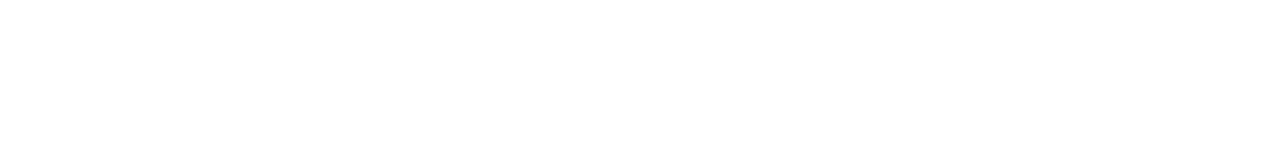
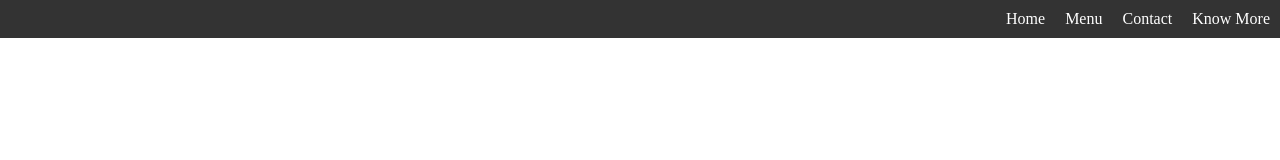
Before and after one commit to sak98/NewsAPI, a plain HTML site: page index.html in a window 1280 px wide. Drawn offline with Linux system fonts and the light colour scheme.

Commit message:
Commit on EOD 23 Mar

```diff
--- a/css/api.css
+++ b/css/api.css
@@ -0,0 +1,37 @@
+*{
+    padding: 0;
+    margin: 0;
+}
+
+nav{
+    background: #333;
+}
+
+nav ul{
+    list-style-type: none ;
+    padding: 0;
+}
+
+nav a{
+    text-decoration: none;
+    text-align: center;
+    color : #fff;
+    display: block;
+    padding: 10px;
+}
+
+nav li{
+
+}
+
+nav li :hover{
+    background-color: rgb(201, 48, 48);
+}
+
+@media screen and {min-width: 768px;}
+
+
+nav ul{
+    display: flex;
+    justify-content: flex-end;
+}
--- a/index.html
+++ b/index.html
@@ -4,8 +4,19 @@
     <meta charset="UTF-8">
     <meta name="viewport" content="width=device-width, initial-scale=1.0">
     <title>Document</title>
+    <link rel="stylesheet" href="/css/api.css">
+    <script src="/js/api.js"></script>
 </head>
 <body>
-
+    <div class="menuBar">
+        <nav>
+            <ul>
+                <li><a>Home</a></li>
+                <li><a>Menu</a></li>
+                <li><a>Contact</a></li>
+                <li><a>Know More</a></li>
+            </ul>
+        </nav>
+    </div>
 </body>
 </html>
```
Also changed, not shown: js/api.js (added), 1 other file.
